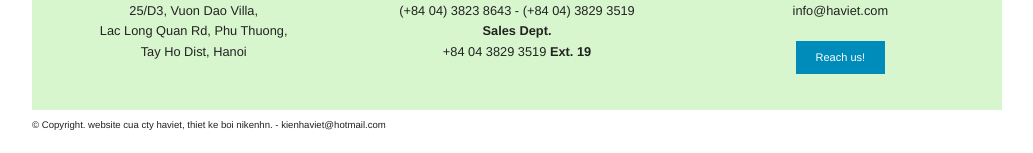
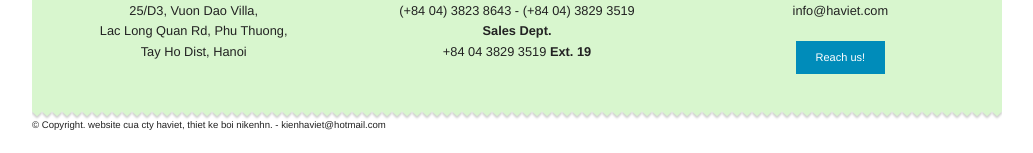
Before and after one commit to haviet/static-on-foundation, a Jekyll site: the page built from index.html, in a window 1280 px wide. Shown: the part 2887-3040 px from the top of the page, without its empty margins (123-1156 px from the left). Built offline with Jekyll 4.4.1, drawn with Linux system fonts in a browser that asks for light colours.

Commit message:
Update footer.html

```diff
--- a/_includes/footer.html
+++ b/_includes/footer.html
@@ -61,7 +61,7 @@
 <footer class="site-footer">
   <div class="row">
   	<div class="columns">
-  		<div style="url('{{ site.baseurl }}/sdk-img/footer-bg-01.png') repeat-x top left;">
+  		<div style="background: url('{{ site.baseurl }}/sdk-img/footer-bg-01.png') repeat-x top left;">
   		{% if site.description & site.admin-email %}<p><small>&copy; Copyright. {{ site.description }} - {{ site.admin-email }}</small></p>{% endif %}
   		</div>
   	</div>
```
